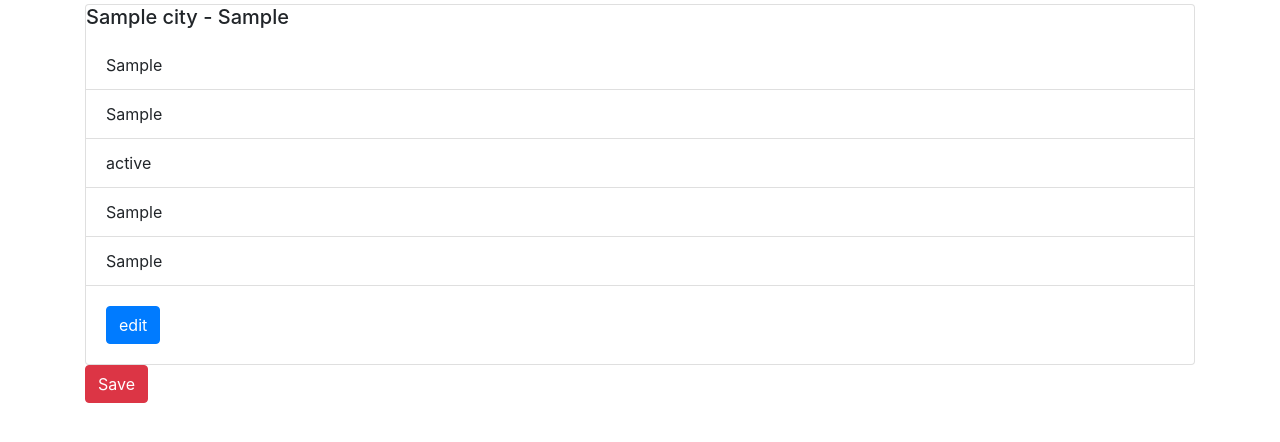
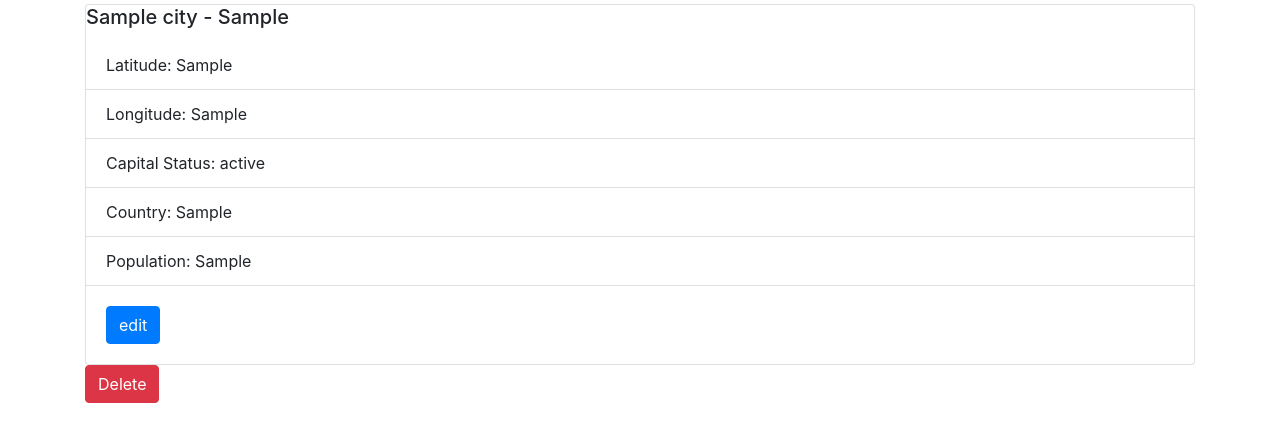
Before and after one commit to pyruskimo/LarryTaiye_Final_Project, a Flask app: template app/templates/view.html in a window 1280 px wide. Shown: the part 56-498 px from the top of the page. Run offline with Flask 2, Linux system fonts and the light colour scheme; the template is opened without the code that fills it: most values are stand-ins (such as "Sample title", 1, 10 or a date in 2020); some libraries are stand-ins or nearby versions.

Commit message:
Fix: Update new.html

```diff
--- a/app/templates/view.html
+++ b/app/templates/view.html
@@ -1,3 +1,4 @@
+
 {% extends "layout.html" %}
 {% block content %}
 
@@ -5,17 +6,17 @@
     <h5 class="card-title">{{ city.fldName }} - {{ city.fldAbbreviation }}</h5>
 
     <ul class="list-group list-group-flush">
-        <li class="list-group-item">{{ city.fldLat }}</li>
-        <li class="list-group-item">{{ city.fldLong }}</li>
-        <li class="list-group-item">{{ city.fldCapitalStatus }}</li>
-        <li class="list-group-item">{{ city.fldCountry }}</li>
-        <li class="list-group-item">{{ city.fldPopulation }}</li>
+        <li class="list-group-item">Latitude: {{ city.fldLat }}</li>
+        <li class="list-group-item">Longitude: {{ city.fldLong }}</li>
+        <li class="list-group-item">Capital Status: {{ city.fldCapitalStatus }}</li>
+        <li class="list-group-item">Country: {{ city.fldCountry }}</li>
+        <li class="list-group-item">Population: {{ city.fldPopulation }}</li>
     </ul>
     <div class="card-body">
         <a href="/edit/{{city.id}}" class="card-link btn btn-primary">edit</a>
     </div>
 </div>
-<form action="/delete/{{city.id}}" method="post"><button type="submit" class="btn btn-danger">Save</button></form>
+<form action="/delete/{{city.id}}" method="post"><button type="submit" class="btn btn-danger">Delete</button></form>
 
 
 {% endblock %}
```
